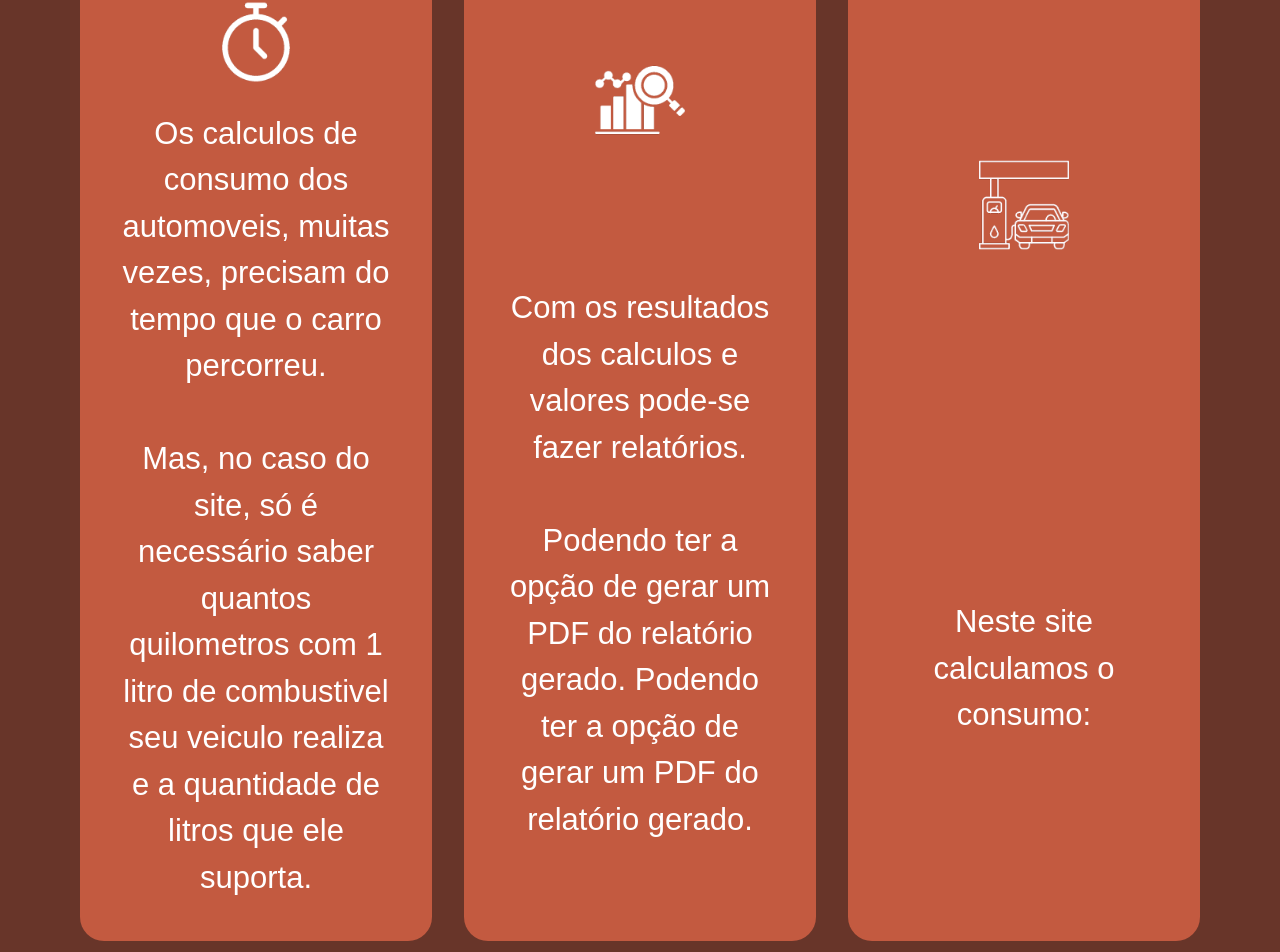
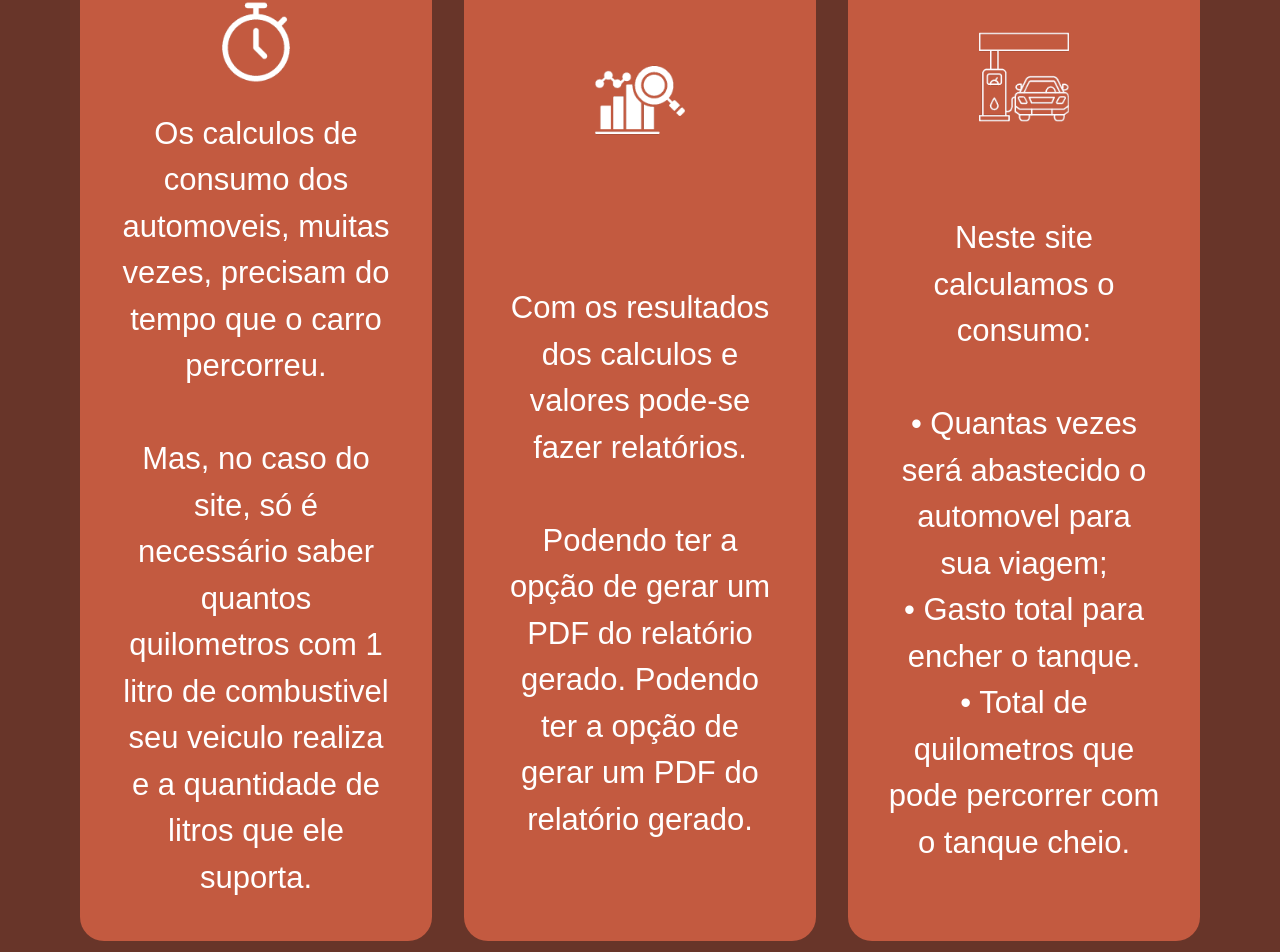
Before and after one commit to Guilherme-Ferreira-Tombini/Fisher-combustion, a Next.js app: page / in a window 1280 px wide. Shown: the part 720-1672 px from the top of the page. Built offline with nearby package versions, Linux system fonts and the light colour scheme; a web font is replaced by a local one.

Commit message:
feat: updated text field of the latest information topic on the site

```diff
--- a/src/app/components/ExplanatoryTopics.tsx
+++ b/src/app/components/ExplanatoryTopics.tsx
@@ -11,7 +11,7 @@ export default function ExplanatoryTopics(){
               text={"Com os resultados dos calculos e valores pode-se fazer relatórios.\n\nPodendo ter a opção de gerar um PDF do relatório gerado. Podendo ter a opção de gerar um PDF do relatório gerado."}/>
             <Topics
               image={"/img/posto-de-gasolina 1.png"}
-              text={"Neste site calculamos o consumo:"}/>
+              text={"Neste site calculamos o consumo:\n\n• Quantas vezes será abastecido o automovel para sua viagem;\n• Gasto total para encher o tanque.\n• Total de quilometros que pode percorrer com o tanque cheio."}/>
         </div>
     )
 }
```
